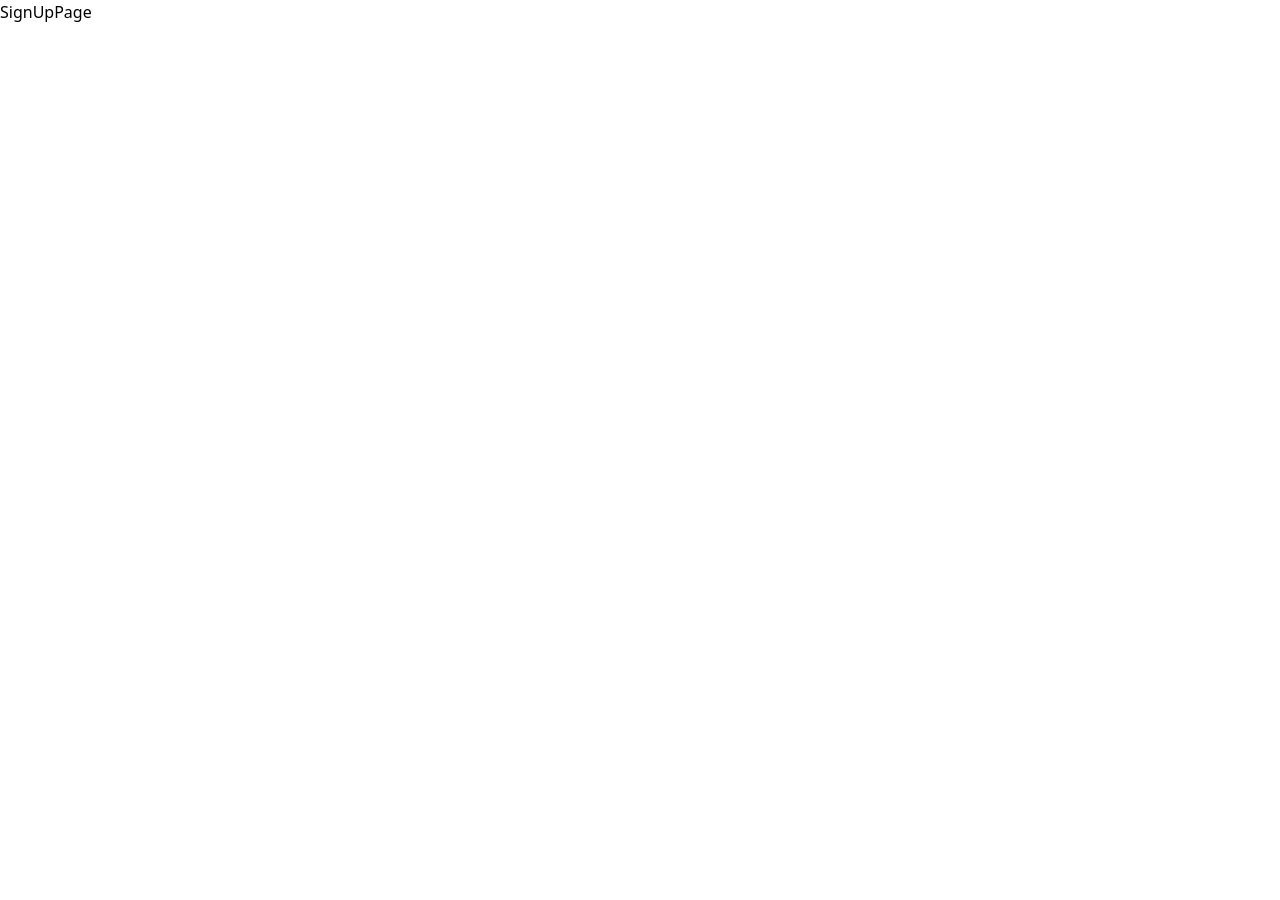
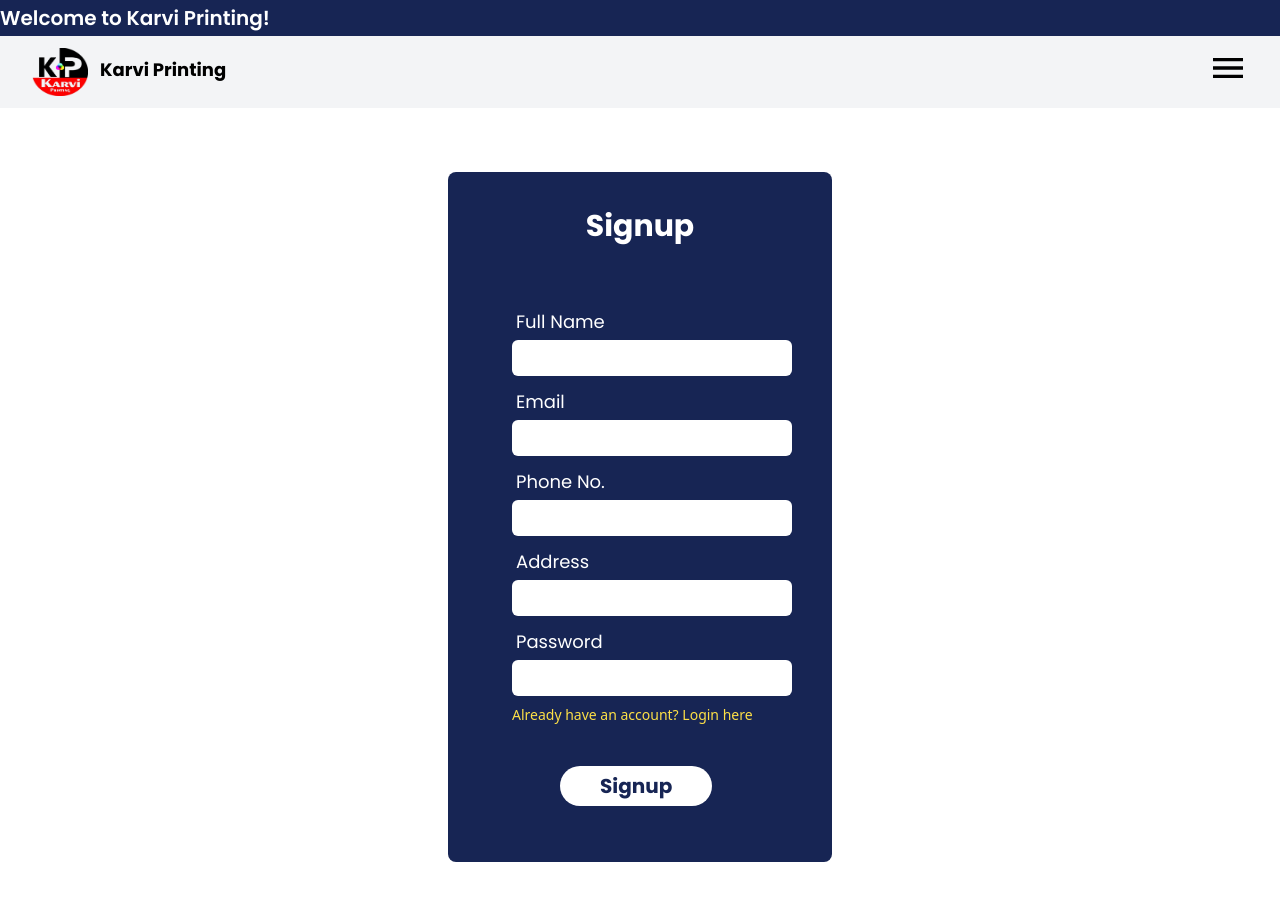
Before and after one commit to Abhaysoft-inc/printingpressapp, a React (Vite) app in the folder printingpresssite/: page /signup in a window 1280 px wide. Before the commit the page ends 800 px from the top, so only its background shows below. Built offline with nearby package versions, Linux system fonts and the light colour scheme.

Commit message:
added signup page

```diff
--- a/printingpresssite/src/screens/LoginPage.jsx
+++ b/printingpresssite/src/screens/LoginPage.jsx
@@ -21,8 +21,8 @@ export default class LoginPage extends Component {
                         <p className="mt-9 font-Poppins text-center text-3xl font-bold">Login</p>
                         <form action="/api/" method="post">
                             <div className="mt-16 mx-16">
-                                <p className='text-lg mb-1 mx-1 font-Poppins'>Username or Email</p>
-                                <input type="text" className='text-lg rounded-md text-black p-1 font-semibold  active:border-white' name="username" id="" />
+                                <p className='text-lg mb-1 mx-1 font-Poppins'>Email</p>
+                                <input type="text" className='text-lg rounded-md text-black p-1 font-semibold  active:border-white' name="email" id="" />
                                 <p className='text-lg mb-1 mt-3 mx-1 font-Poppins'>Password</p>
                                 <input type="password" className='text-lg rounded-md text-black p-1 font-semibold mb-1.5' name="password" id="" />
 
--- a/printingpresssite/src/screens/SignUpPage.jsx
+++ b/printingpresssite/src/screens/SignUpPage.jsx
@@ -1,9 +1,52 @@
-import React, { Component } from 'react'
+import React, { Component } from 'react';
+import Navbar from '../components/Navbar';
 
 export default class SignUpPage extends Component {
     render() {
         return (
-            <div>SignUpPage</div>
+
+            <>
+
+                <Navbar />
+
+                <div className="loginbar flex justify-center items-center">
+
+                    <div className="mt-16 loginbox m-auto bg-blue-950 w-96 h-[690px] rounded-lg text-white mb-10 ">
+
+                        <p className="mt-9 font-Poppins text-center text-3xl font-bold">Signup</p>
+                        <form action="/api/" method="post">
+                            <div className="mt-16 mx-16">
+                                <p className='text-lg mb-1 mx-1 font-Poppins'>Full Name</p>
+                                <input type="text" className='text-lg rounded-md text-black p-1 font-semibold  active:border-white' name="fullName" id="" />
+
+                                <p className='text-lg mt-3 mb-1 mx-1 font-Poppins'>Email</p>
+                                <input type="text" className='text-lg rounded-md text-black p-1 font-semibold  active:border-white' name="email" id="" />
+
+                                <p className='text-lg mt-3 mb-1 mx-1 font-Poppins'>Phone No.</p>
+                                <input type="text" className='text-lg rounded-md text-black p-1 font-semibold  active:border-white' name="phoneNumber" id="" />
+
+                                <p className='text-lg mt-3 mb-1 mx-1 font-Poppins'>Address</p>
+                                <input type="text" className='text-lg rounded-md text-black p-1 font-semibold  active:border-white' name="address" id="" />
+
+                                <p className='text-lg mb-1 mt-3 mx-1 font-Poppins'>Password</p>
+                                <input type="password" className='text-lg rounded-md text-black p-1 font-semibold mb-1.5' name="password" id="" />
+
+                                <a href="/login" className='text-sm text-yellow-300'>Already have an account? Login here</a>
+
+                                <button type="submit" className='text-center mt-10 mx-12 bg-white text-blue-950 font-bold font-Poppins px-10 text-xl py-1.5 rounded-full hover:bg-slate-100'>Signup</button>
+
+                            </div>
+                        </form>
+
+
+                    </div>
+
+
+                </div>
+
+
+            </>
+
         )
     }
 }
```
Also changed, not shown: printingpresssite/vercel.json (added).
